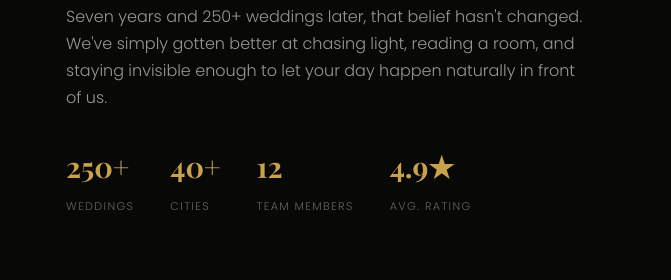
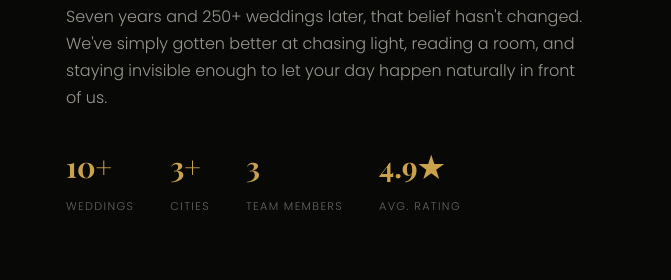
Before and after one commit to kumawatjasraj80/Jashraj-Clicks, a plain HTML site: page about.html in a window 1280 px wide. Shown: the part 897-1177 px from the top of the page, 609-1280 px from the left. Drawn offline with nearby package versions, Linux system fonts and the light colour scheme; a web font is replaced by a local one.

Commit message:
Update about.html

```diff
--- a/about.html
+++ b/about.html
@@ -108,9 +108,9 @@
         <p>I started Jashraj Clicks in a small Mumbai apartment with a borrowed camera and a stubborn belief: that real moments — a shaking hand tying a mangalsutra, a father's tears, an unscripted laugh — outshine any pose.</p>
         <p>Seven years and 250+ weddings later, that belief hasn't changed. We've simply gotten better at chasing light, reading a room, and staying invisible enough to let your day happen naturally in front of us.</p>
         <div class="stat-row">
-          <div><b>250+</b><span>Weddings</span></div>
-          <div><b>40+</b><span>Cities</span></div>
-          <div><b>12</b><span>Team Members</span></div>
+          <div><b>10+</b><span>Weddings</span></div>
+          <div><b>3+</b><span>Cities</span></div>
+          <div><b>3</b><span>Team Members</span></div>
           <div><b>4.9★</b><span>Avg. Rating</span></div>
         </div>
       </div>
@@ -229,7 +229,7 @@
         </a>
         <p style="max-width:280px; font-size:.88rem;">A Mumbai-based photography &amp; videography studio crafting cinematic wedding films and candid stories, one frame at a time.</p>
         <div class="social-row">
-          <a href="https://instagram.com" target="_blank" rel="noopener" aria-label="Instagram"><svg viewBox="0 0 24 24" fill="none" stroke="currentColor" stroke-width="1.6"><rect x="3" y="3" width="18" height="18" rx="5"/><circle cx="12" cy="12" r="4"/><circle cx="17.5" cy="6.5" r="1"/></svg></a>
+          <a href="https://www.instagram.com/jashraj._clicks?igsh=MW85b3NyNHAwN2NnNA==" target="_blank" rel="noopener" aria-label="Instagram"><svg viewBox="0 0 24 24" fill="none" stroke="currentColor" stroke-width="1.6"><rect x="3" y="3" width="18" height="18" rx="5"/><circle cx="12" cy="12" r="4"/><circle cx="17.5" cy="6.5" r="1"/></svg></a>
           <a href="https://facebook.com" target="_blank" rel="noopener" aria-label="Facebook"><svg viewBox="0 0 24 24" fill="none" stroke="currentColor" stroke-width="1.6"><path d="M15 3h-2a5 5 0 0 0-5 5v2H6v4h2v7h4v-7h3l1-4h-4V8a1 1 0 0 1 1-1h3z"/></svg></a>
           <a href="https://youtube.com" target="_blank" rel="noopener" aria-label="YouTube"><svg viewBox="0 0 24 24" fill="none" stroke="currentColor" stroke-width="1.6"><rect x="2" y="6" width="20" height="12" rx="4"/><path d="M10 9.5v5l4.5-2.5z" fill="currentColor" stroke="none"/></svg></a>
           <a href="https://pinterest.com" target="_blank" rel="noopener" aria-label="Pinterest"><svg viewBox="0 0 24 24" fill="none" stroke="currentColor" stroke-width="1.6"><circle cx="12" cy="12" r="9"/><path d="M9 18c1-3 1.8-6 2.4-8.6a2.4 2.4 0 1 1 4.6 1c-.3 1.6-1.5 2.9-3 2.9-1 0-1.7-.6-1.7-1.6"/></svg></a>
@@ -257,7 +257,7 @@
       <div>
         <h4>Get In Touch</h4>
         <ul>
-          <li>Bandra West, Mumbai, Maharashtra</li>
+          <li>Mumbai, Maharashtra</li>
           <li><a href="tel:+919321052169">+91 93210 52169</a></li>
           <li><a href="mailto:kumawatjasraj80@gmail.com">kumawatjasraj80@gmail.com</a></li>
           <li><a href="#" data-book data-package="General Enquiry">Enquire on WhatsApp →</a></li>
```
